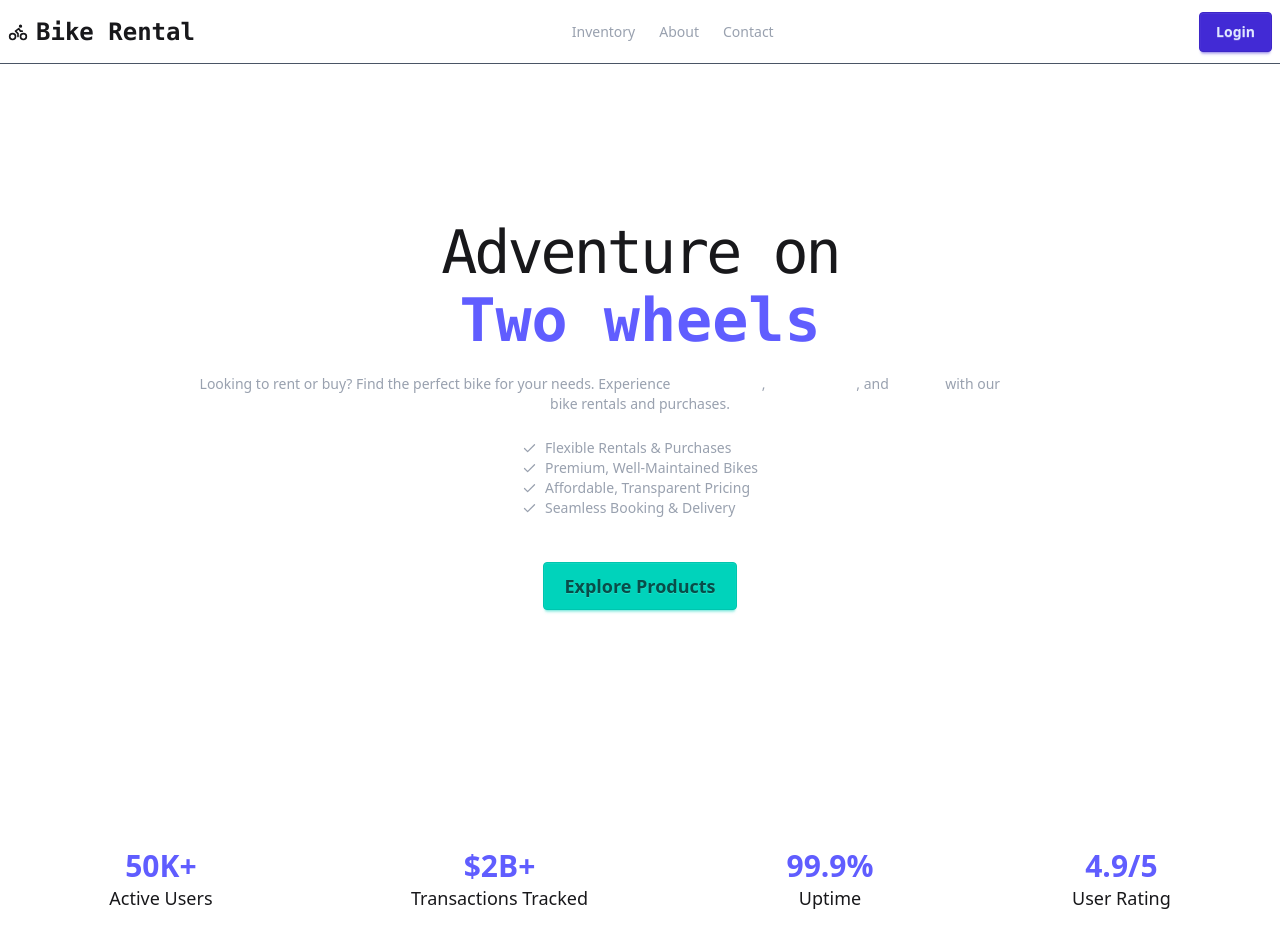
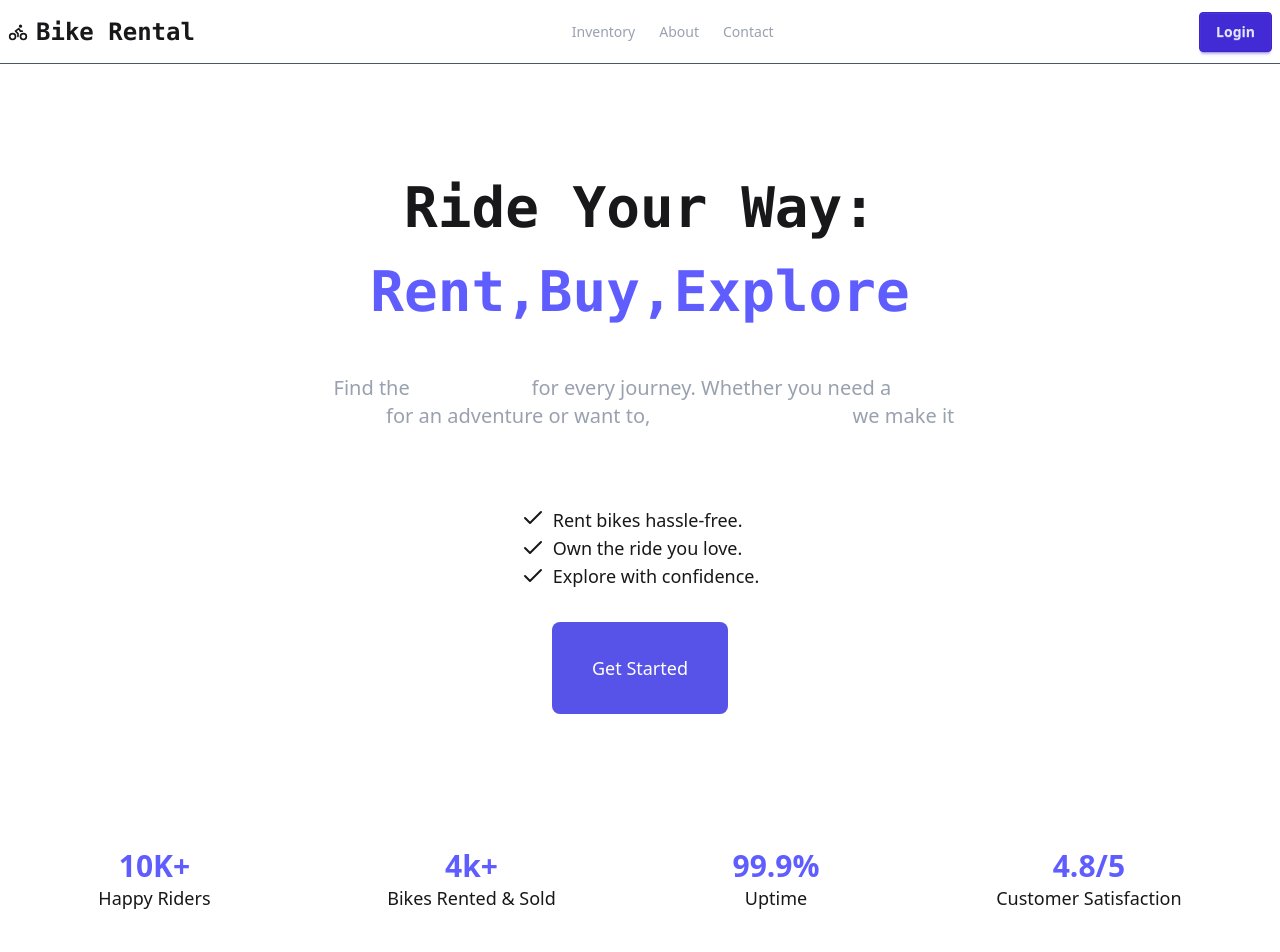
Before and after one commit to sushovan7/bike-rental, a React (Vite) app in the folder frontend/: page / in a window 1280 px wide. Shown: the top 952 px of the page. Built offline with nearby package versions, Linux system fonts and the light colour scheme.

Commit message:
homepage and signup and login page ui is completed

```diff
--- a/frontend/src/App.jsx
+++ b/frontend/src/App.jsx
@@ -7,6 +7,7 @@ import Contact from "./pages/Contact";
 import Error from "./pages/Error";
 import Home from "./pages/Home";
 import Login from "./pages/Login";
+import Signup from "./pages/Signup";
 
 function App() {
   return (
@@ -18,6 +19,7 @@ function App() {
           <Route path="about" element={<About />} />
           <Route path="contact" element={<Contact />} />
           <Route path="login" element={<Login />} />
+          <Route path="signup" element={<Signup />} />
           <Route path="error" element={<Error />} />
         </Route>
       </Routes>
--- a/frontend/src/components/Accordion.jsx
+++ b/frontend/src/components/Accordion.jsx
@@ -1,14 +1,13 @@
-import React from "react";
-
 function Accordion() {
   return (
     <div className=" container mb-20 flex flex-col gap-2 mx-auto p-4 sm:w-[80%] md:[w-60%]">
+      <h1 className="text-2xl text-center mb-10 font-bold">FAQ</h1>
       <div className="collapse collapse-plus bg-base-200">
         <input type="radio" name="my-accordion-3" defaultChecked />
         <div className="collapse-title text-lg font-medium">
           How do I rent a bike?
         </div>
-        <div className="collapse-content text-sm">
+        <div className="collapse-content text-sm text-gray-400">
           <p>
             Simply browse our bike selection, choose your preferred model, and
             select the rental duration. Complete your booking through our secure
@@ -21,7 +20,7 @@ function Accordion() {
         <div className="collapse-title text-lg font-medium">
           Can I buy a bike through the app?
         </div>
-        <div className="collapse-content text-sm">
+        <div className="collapse-content text-sm text-gray-400">
           <p>
             Yes! You can easily browse our collection of bikes available for
             purchase. Once you find the one you like, you can make a secure
@@ -34,7 +33,7 @@ function Accordion() {
         <div className="collapse-title text-lg font-medium">
           How are the bikes maintained?
         </div>
-        <div className="collapse-content text-sm">
+        <div className="collapse-content text-sm text-gray-400">
           <p>
             All our bikes are regularly inspected and maintained by professional
             technicians to ensure they are in top condition. Each bike is
@@ -43,16 +42,16 @@ function Accordion() {
           </p>
         </div>
       </div>
-      <div className="collapse collapse-plus bg-base-200">
+      <div className="collapse collapse-plus bg-base-200 ">
         <input type="radio" name="my-accordion-3" defaultChecked />
         <div className="collapse-title text-lg font-medium">
           What types of bikes are available for rent or purchase?
         </div>
-        <div className="collapse-content text-sm">
+        <div className="collapse-content text-sm text-gray-400">
           <p>
             We offer a wide range of bikes, including mountain bikes, road
-            bikes, city bikes, and electric bikes. Whether you're looking to
-            rent for a day or buy for the long term, we have the perfect bike
+            bikes, city bikes, and electric bikes. Whether you&apos;re looking
+            to rent for a day or buy for the long term, we have the perfect bike
             for you.
           </p>
         </div>
@@ -62,11 +61,11 @@ function Accordion() {
         <div className="collapse-title text-lg font-medium">
           Are there any delivery or pick-up options?
         </div>
-        <div className="collapse-content text-sm">
+        <div className="collapse-content text-sm text-gray-400">
           <p>
             Yes! We offer both delivery and pick-up options for your
             convenience. You can choose your preferred method during checkout,
-            and we'll make sure your bike arrives or is picked up at the
+            and we&apos;ll make sure your bike arrives or is picked up at the
             designated time and location.
           </p>
         </div>
--- a/frontend/src/components/Footer.jsx
+++ b/frontend/src/components/Footer.jsx
@@ -1,5 +1,3 @@
-import React from "react";
-
 function Footer() {
   return (
     <div className="container mx-auto  p-4 mt-20">
@@ -19,7 +17,7 @@ function Footer() {
           <p className="font-bold">
             ACME Industries Ltd.
             <br />
-            Providing reliable tech since 1992
+            Providing reliable tech since 2024
           </p>
           <p>Copyright © {new Date().getFullYear()} - All right reserved</p>
         </aside>
--- a/frontend/src/components/HeroFeatures.jsx
+++ b/frontend/src/components/HeroFeatures.jsx
@@ -1,4 +1,3 @@
-import React from "react";
 import { featuresData } from "../data/landing";
 
 function HeroFeatures() {
@@ -15,7 +14,7 @@ function HeroFeatures() {
               <div className="flex justify-center mb-4">{feature.icon}</div>
               <div className="card-body">
                 <p className="font-bold text-lg">{feature.title}</p>
-                <p>{feature.description}</p>
+                <p className="text-gray-400">{feature.description}</p>
               </div>
             </div>
           ))}
--- a/frontend/src/components/HeroSection.jsx
+++ b/frontend/src/components/HeroSection.jsx
@@ -1,60 +1,50 @@
 import { Check } from "lucide-react";
-import React from "react";
+
 import { Link } from "react-router-dom";
 
 function HeroSection() {
   return (
-    <div className="container mx-auto h-[80vh] mb-20 items-center  flex pt-20 p-4">
-      <div className="w-full flex items-center  flex-col gap-6 ">
-        <div className="flex flex-col gap-2">
-          <h1 className="text-6xl tracking-tighter text-center font-mono">
-            Adventure on
+    <div className="pb-20 ">
+      <section className="container pt-28 md:h-[80vh]   flex flex-col px-4 items-center md:justify-center  mx-auto ">
+        <div className="flex mb-8 items-center justify-center gap-2 flex-col">
+          <h1 className="text-[5vh] md:text-[7vh] font-bold text-center font-mono">
+            Ride Your Way:
           </h1>
-          <h1 className="text-6xl text-center font-bold text-[#605DFF] font-mono">
-            Two wheels
+          <h1 className="text-3xl md:text-[7vh] text-[#605DFF] font-mono font-bold  mb-10">
+            <span>Rent</span>,<span>Buy</span>,<span>Explore</span>
           </h1>
+          <p className="text-center text-lg md:w-[50vw] md:text-xl mb-10 text-gray-400">
+            Find the <span className="text-white">perfect bike</span> for every
+            journey. Whether you need a{" "}
+            <span className="text-white">quick rental</span> for an adventure or
+            want to,
+            <span className="text-white"> buy your dream ride</span> we make it{" "}
+            {""}
+            <span className="text-white">simple and hassle-free.</span>
+          </p>
+          <ul className="text-center  flex items-start justify-center flex-col">
+            <li className="flex items-start md:text-lg gap-2 text-md ">
+              <Check />
+              Rent bikes hassle-free.
+            </li>
+            <li className="flex items-center md:text-lg gap-2 text-md ">
+              <Check />
+              Own the ride you love.
+            </li>
+            <li className="flex items-center md:text-lg gap-2 text-md justify-center">
+              <Check />
+              Explore with confidence.
+            </li>
+          </ul>
         </div>
-        <div className="flex items-center justify-center w-[70vw]">
-          <p className=" text-sm text-center text-gray-400">
-            Looking to rent or buy? Find the perfect bike for your needs.
-            Experience <span className="text-white font-bold">convenience</span>
-            , <span className="text-white font-bold">affordability</span>, and{" "}
-            <span className="text-white font-bold">quality </span> with our{" "}
-            <span className="text-white font-bold">hassle-free</span> bike
-            rentals and purchases.
-          </p>
-        </div>
-
-        <ul className="text-gray-400 text-sm">
-          <li className="flex items-center gap-2">
-            <span>
-              <Check size={"15"} />
-            </span>
-            <p>Flexible Rentals & Purchases</p>
-          </li>
-          <li className="flex items-center gap-2">
-            <span>
-              <Check size={"15"} />
-            </span>
-            <p>Premium, Well-Maintained Bikes</p>
-          </li>
-          <li className="flex items-center gap-2">
-            <span>
-              <Check size={"15"} />
-            </span>
-            <p>Affordable, Transparent Pricing</p>
-          </li>
-          <li className="flex items-center gap-2">
-            <span>
-              <Check size={"15"} />
-            </span>
-            <p>Seamless Booking & Delivery</p>
-          </li>
-        </ul>
-        <Link to={"/inventory"} className="btn btn-accent btn-lg mt-5">
-          Explore Products
+        <Link
+          to={"/inventory"}
+          size="lg"
+          className="bg-[#5753E8] hover:bg-[#635ee8] cursor-pointer text-white text-lg py-8 px-10 rounded-lg"
+        >
+          Get Started
         </Link>
-      </div>
+      </section>
     </div>
   );
 }
--- a/frontend/src/components/HeroTestimonial.jsx
+++ b/frontend/src/components/HeroTestimonial.jsx
@@ -1,4 +1,3 @@
-import React from "react";
 import { testimonialsData } from "../data/landing";
 
 function HeroTestimonial() {
@@ -26,11 +25,11 @@ function HeroTestimonial() {
                     </div>
                     <div>
                       <p className="font-bold text-lg">{item.name}</p>
-                      <p className="text-xs">{item.role}</p>
+                      <p className="text-xs text-gray-400">{item.role}</p>
                     </div>
                   </div>
                   <div>
-                    <p className="text-sm mt-3">{item.quote}</p>
+                    <p className="text-sm mt-3 text-gray-400">{item.quote}</p>
                   </div>
                 </div>
               </div>
--- a/frontend/src/components/HowItWorks.jsx
+++ b/frontend/src/components/HowItWorks.jsx
@@ -17,7 +17,7 @@ function HowItWorks() {
                   <p>{item.icon}</p>
                 </div>
                 <p className="text-lg font-bold text-center">{item.title}</p>
-                <p className="text-center">{item.description}</p>
+                <p className="text-center text-gray-400">{item.description}</p>
               </div>
             );
           })}
--- a/frontend/src/components/NewsLetter.jsx
+++ b/frontend/src/components/NewsLetter.jsx
@@ -1,5 +1,3 @@
-import React from "react";
-
 function NewsLetter() {
   return (
     <div className="w-full py-2 mb-20 flex flex-col  gap-2 items-center  ">
@@ -9,8 +7,10 @@ function NewsLetter() {
         </h1>
       </div>
       <p className="text-sm w-full sm:w-[60%] text-center text-gray-400">
-        Lorem ipsum dolor sit amet consectetur adipisicing elit. Sequi totam in,
-        sed et architecto repudiandae!
+        Join our newsletter and enjoy 10% off your first bike rental or
+        purchase! Stay updated on the latest deals, new arrivals, and exclusive
+        offers. Whether you&apos;re looking to rent for an adventure or buy your
+        dream bike, we&apos;ve got you covered!
       </p>
       <div className="mt-2 w-full sm:[80%] justify-center flex  ">
         <input
--- a/frontend/src/data/landing.js
+++ b/frontend/src/data/landing.js
@@ -1,31 +1,31 @@
-import {
-  Bike,
-  Calendar,
-  CreditCard,
-  MapPin,
-  CheckCircle,
-  Clock,
-  BarChart3,
-  PieChart,
-} from "lucide-react";
-import { RiMotorbikeFill } from "react-icons/ri";
+// import {
+//   Bike,
+//   Calendar,
+//   CreditCard,
+//   MapPin,
+//   CheckCircle,
+//   Clock,
+//   BarChart3,
+//   PieChart,
+// } from "lucide-react";
+// import { RiMotorbikeFill } from "react-icons/ri";
 // Stats Data
 export const statsData = [
   {
-    value: "50K+",
-    label: "Active Users",
+    value: "10K+",
+    label: "Happy Riders",
   },
   {
-    value: "$2B+",
-    label: "Transactions Tracked",
+    value: "4k+",
+    label: "Bikes Rented & Sold",
   },
   {
     value: "99.9%",
     label: "Uptime",
   },
   {
-    value: "4.9/5",
-    label: "User Rating",
+    value: "4.8/5",
+    label: "Customer Satisfaction",
   },
 ];
 
--- /dev/null
+++ b/frontend/src/pages/Signup.jsx
@@ -0,0 +1,127 @@
+import { useState } from "react";
+import uploadImg from "../assets/uploadimg.png";
+
+function Signup() {
+  const [profileImg, setProfileImg] = useState(false);
+
+  return (
+    <div className="flex items-center justify-center min-h-screen px-4">
+      <form className="shadow-xl w-full max-w-md flex flex-col gap-6 items-center justify-center px-6 py-10 rounded-2xl bg-white">
+        <h2 className="text-2xl font-semibold text-gray-800 mb-4">
+          Create Your Account
+        </h2>
+
+        <div className="w-full">
+          <input
+            type="text"
+            placeholder="First Name"
+            className="input input-bordered w-full rounded-lg shadow-md"
+          />
+          <p className="text-xs text-red-500">error</p>
+        </div>
+
+        <div className="w-full">
+          {" "}
+          <input
+            type="text"
+            placeholder="Last Name"
+            className="input input-bordered w-full rounded-lg shadow-md"
+          />
+          <p className="text-xs text-red-500">error</p>
+        </div>
+        <div className="w-full">
+          <input
+            type="email"
+            placeholder="Email"
+            className="input input-bordered w-full rounded-lg shadow-md"
+          />
+          <p className="text-xs text-red-500">error</p>
+        </div>
+        <div className="w-full">
+          <input
+            type="password"
+            placeholder="Password"
+            className="input input-bordered w-full rounded-lg shadow-md"
+          />
+          <p className="text-xs text-red-500">error</p>
+        </div>
+        <div className="w-full">
+          {" "}
+          <input
+            type="number"
+            placeholder="Age"
+            className="input input-bordered w-full rounded-lg shadow-md"
+          />
+          <p className="text-xs text-red-500">error</p>
+        </div>
+
+        <div className="flex w-full flex-col ">
+          <div className="flex w-full justify-around gap-4">
+            <label className="label cursor-pointer">
+              <span className="label-text text-[#1D232A]">Male</span>
+              <input
+                type="radio"
+                name="gender"
+                value="male"
+                className="radio radio-primary"
+              />
+            </label>
+            <label className="label cursor-pointer">
+              <span className="label-text text-[#1D232A]">Female</span>
+              <input
+                type="radio"
+                name="gender"
+                value="female"
+                className="radio radio-primary"
+              />
+            </label>
+            <label className="label cursor-pointer">
+              <span className="label-text text-[#1D232A]">Other</span>
+              <input
+                type="radio"
+                name="gender"
+                value="other"
+                className="radio radio-primary"
+              />
+            </label>
+          </div>
+
+          <p className="text-xs text-red-500">error</p>
+        </div>
+
+        <div className="flex flex-col w-full items-center">
+          <h1 className="label text-[#1D232A]  mb-3">Profile Image:</h1>
+          <label htmlFor="image1" className="cursor-pointer overflow-hidden">
+            <img
+              width="70px"
+              height="70px"
+              src={profileImg ? URL.createObjectURL(profileImg) : uploadImg}
+              alt="profile_image"
+              className="object-cover"
+            />{" "}
+            <input
+              type="file"
+              id="image1"
+              hidden
+              onChange={(e) => setProfileImg(e.target.files[0])}
+            />
+          </label>
+          <p className="text-xs text-red-500">error</p>
+        </div>
+
+        <button className="btn btn-primary w-full mt-3 shadow-lg">
+          Sign Up
+        </button>
+
+        <p className="text-sm text-gray-500 mt-3 text-center">
+          Already have an account?{" "}
+          <a href="/login" className="text-blue-500">
+            Log in
+          </a>
+        </p>
+      </form>
+    </div>
+  );
+}
+
+export default Signup;
```
Also changed, not shown: frontend/src/pages/Login.jsx (+33 -84 lines), frontend/src/assets/uploadimg.png (added).
